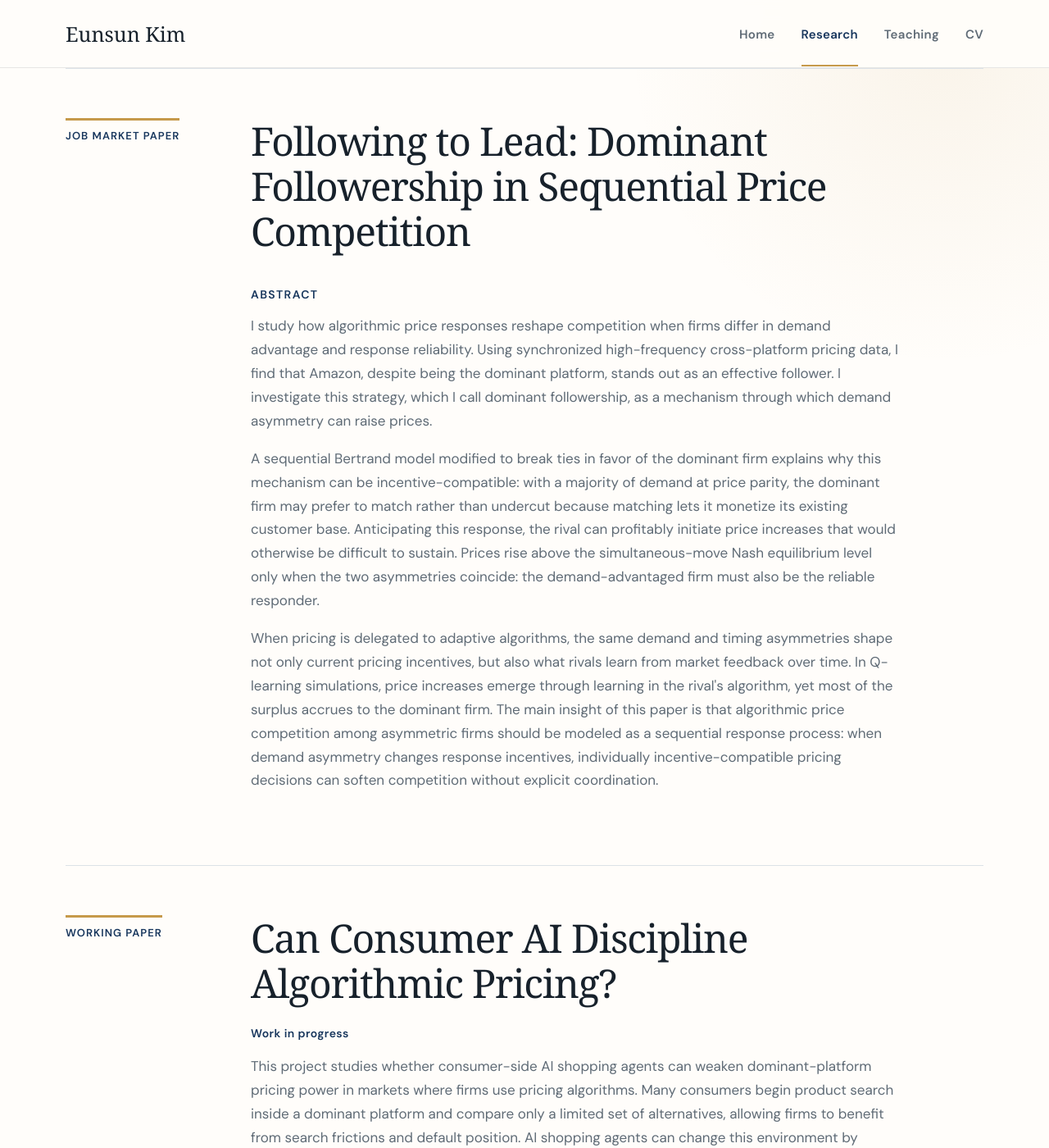
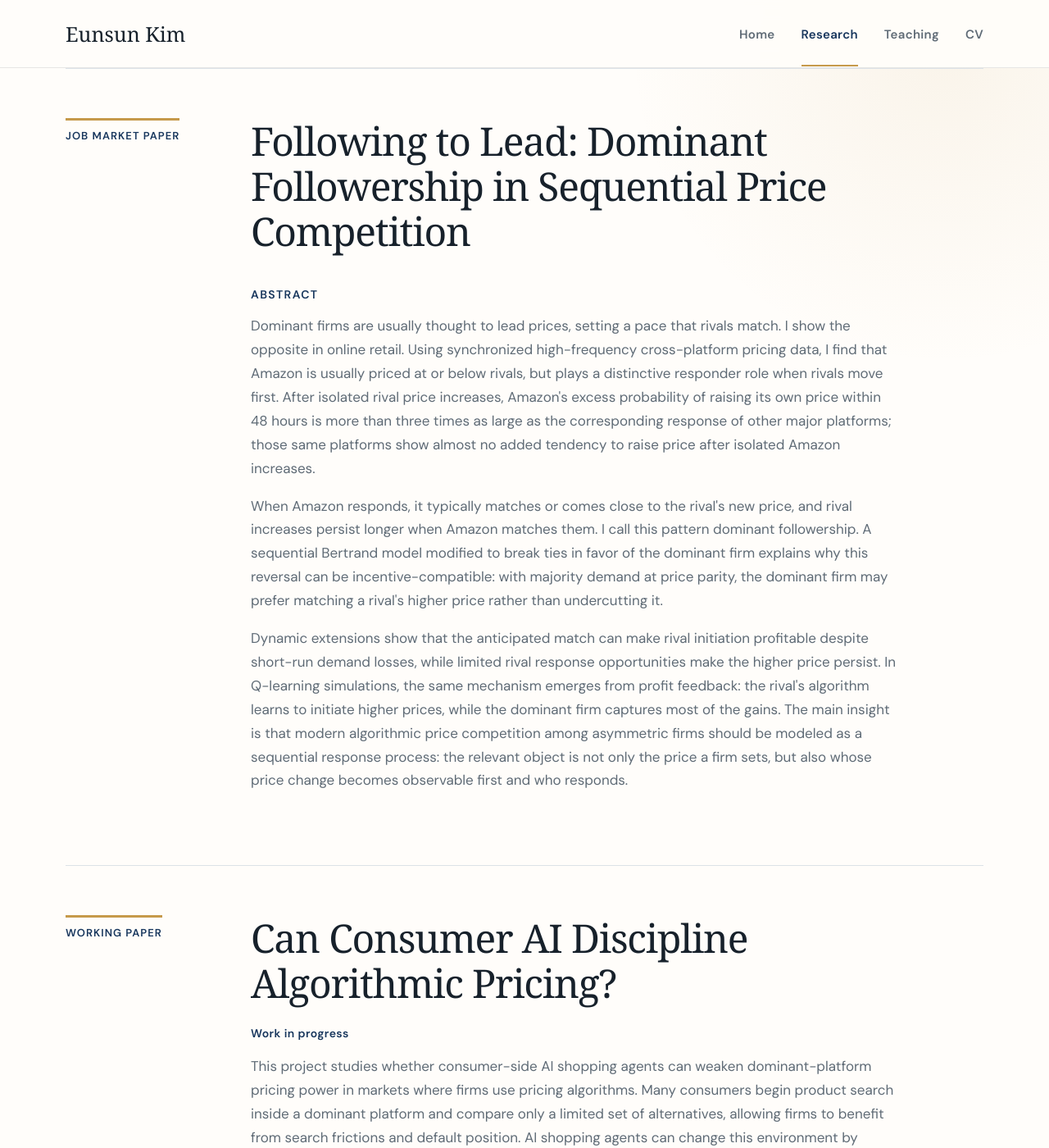
Before and after one commit to eskim14/eskim14.github.io, a Jekyll site: the page built from research.md, in a window 1280 px wide and 1400 px high. Shown: the whole window at 82% size. Built offline with Jekyll 4.4.1, drawn with Linux system fonts in a browser that asks for light colours; some web fonts are replaced.

Commit message:
Update research page and CV

```diff
--- a/research.md
+++ b/research.md
@@ -13,34 +13,35 @@ permalink: /research/
     <h2>Following to Lead: Dominant Followership in Sequential Price Competition</h2>
     <h3>Abstract</h3>
     <p>
-      I study how algorithmic price responses reshape competition when firms
-      differ in demand advantage and response reliability. Using synchronized
-      high-frequency cross-platform pricing data, I find that Amazon, despite
-      being the dominant platform, stands out as an effective follower. I
-      investigate this strategy, which I call dominant followership, as a
-      mechanism through which demand asymmetry can raise prices.
+      Dominant firms are usually thought to lead prices, setting a pace that
+      rivals match. I show the opposite in online retail. Using synchronized
+      high-frequency cross-platform pricing data, I find that Amazon is usually
+      priced at or below rivals, but plays a distinctive responder role when
+      rivals move first. After isolated rival price increases, Amazon's excess
+      probability of raising its own price within 48 hours is more than three
+      times as large as the corresponding response of other major platforms;
+      those same platforms show almost no added tendency to raise price after
+      isolated Amazon increases.
     </p>
     <p>
-      A sequential Bertrand model modified to break ties in favor of the
-      dominant firm explains why this mechanism can be incentive-compatible:
-      with a majority of demand at price parity, the dominant firm may prefer to
-      match rather than undercut because matching lets it monetize its existing
-      customer base. Anticipating this response, the rival can profitably
-      initiate price increases that would otherwise be difficult to sustain.
-      Prices rise above the simultaneous-move Nash equilibrium level only when
-      the two asymmetries coincide: the demand-advantaged firm must also be the
-      reliable responder.
+      When Amazon responds, it typically matches or comes close to the rival's
+      new price, and rival increases persist longer when Amazon matches them. I
+      call this pattern dominant followership. A sequential Bertrand model
+      modified to break ties in favor of the dominant firm explains why this
+      reversal can be incentive-compatible: with majority demand at price
+      parity, the dominant firm may prefer matching a rival's higher price
+      rather than undercutting it.
     </p>
     <p>
-      When pricing is delegated to adaptive algorithms, the same demand and
-      timing asymmetries shape not only current pricing incentives, but also
-      what rivals learn from market feedback over time. In Q-learning
-      simulations, price increases emerge through learning in the rival's
-      algorithm, yet most of the surplus accrues to the dominant firm. The main
-      insight of this paper is that algorithmic price competition among asymmetric firms
-      should be modeled as a sequential response process: when demand asymmetry
-      changes response incentives, individually incentive-compatible pricing
-      decisions can soften competition without explicit coordination.
+      Dynamic extensions show that the anticipated match can make rival
+      initiation profitable despite short-run demand losses, while limited rival
+      response opportunities make the higher price persist. In Q-learning
+      simulations, the same mechanism emerges from profit feedback: the rival's
+      algorithm learns to initiate higher prices, while the dominant firm
+      captures most of the gains. The main insight is that modern algorithmic
+      price competition among asymmetric firms should be modeled as a sequential
+      response process: the relevant object is not only the price a firm sets,
+      but also whose price change becomes observable first and who responds.
     </p>
   </div>
 </section>
```
Also changed, not shown: 1 other file.
